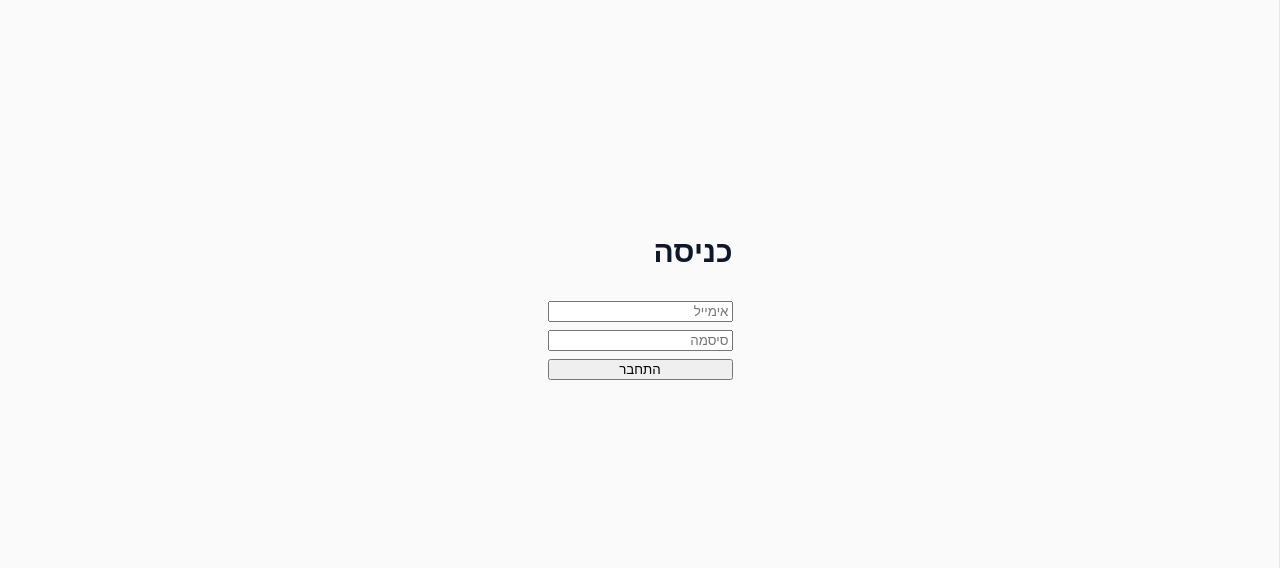
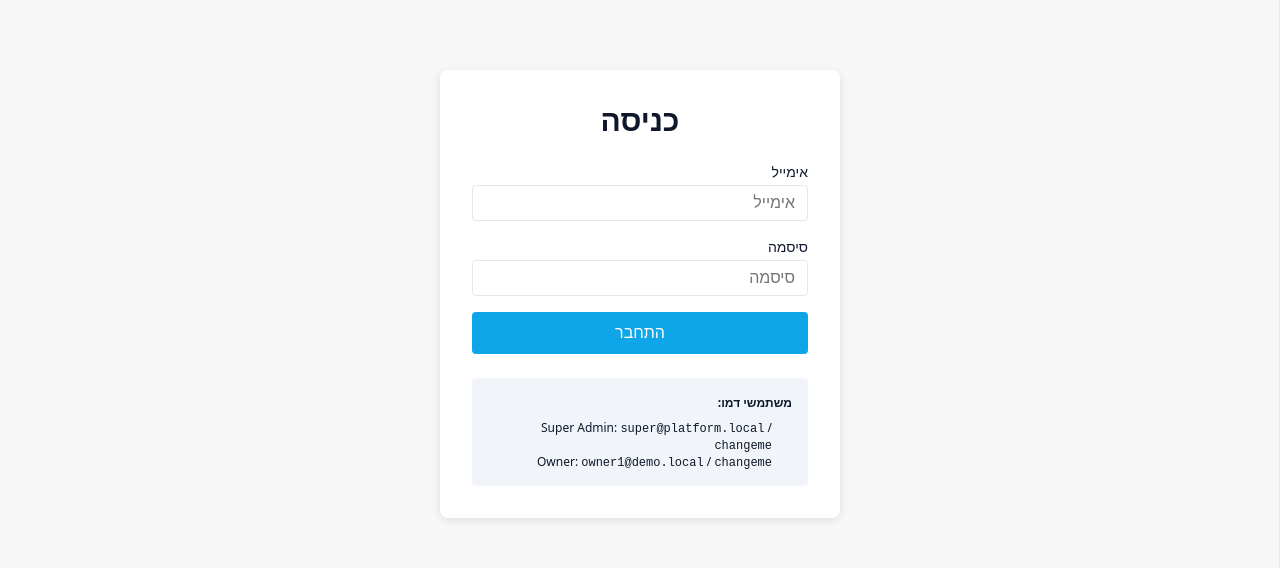
Before and after one commit to aviviweb/furniture-shop, a Next.js app in the folder apps/web/: page /login in a window 1280 px wide. Shown: the part 145-713 px from the top of the page. Built offline with nearby package versions, Linux system fonts and the light colour scheme; no server answers.

Commit message:
Fix login page and add JWT authentication to API calls

```diff
--- a/apps/web/app/login/page.tsx
+++ b/apps/web/app/login/page.tsx
@@ -1,12 +1,120 @@
+"use client";
+import { useState } from 'react';
+import { useRouter } from 'next/navigation';
+import { apiPost } from '../../lib/api';
+import { showToast } from '../toast';
+
 export default function LoginPage() {
+  const router = useRouter();
+  const [email, setEmail] = useState('');
+  const [password, setPassword] = useState('');
+  const [loading, setLoading] = useState(false);
+
+  const handleSubmit = async (e: React.FormEvent) => {
+    e.preventDefault();
+    setLoading(true);
+
+    try {
+      const response = await apiPost<{ token: string; role: string }>('/auth/login', {
+        email,
+        password,
+      });
+
+      // Save token to localStorage
+      localStorage.setItem('token', response.token);
+      localStorage.setItem('role', response.role);
+
+      showToast('התחברת בהצלחה!');
+
+      // Redirect to dashboard
+      router.push('/');
+    } catch (error: any) {
+      console.error('Login failed:', error);
+      showToast(error?.message || 'שגיאה בהתחברות. בדוק את האימייל והסיסמה.');
+    } finally {
+      setLoading(false);
+    }
+  };
+
   return (
-    <div className="min-h-screen flex items-center justify-center">
-      <form method="post" action="#" style={{ display: 'grid', gap: 8 }}>
-        <h2 className="text-3xl">כניסה</h2>
-        <input name="email" placeholder="אימייל" />
-        <input name="password" type="password" placeholder="סיסמה" />
-        <button type="submit">התחבר</button>
-      </form>
+    <div className="min-h-screen flex items-center justify-center" style={{ background: '#f7f7f7' }}>
+      <div style={{
+        background: '#fff',
+        padding: 32,
+        borderRadius: 8,
+        boxShadow: '0 2px 8px rgba(0,0,0,0.1)',
+        minWidth: 320,
+        maxWidth: 400
+      }}>
+        <h2 className="text-3xl" style={{ marginTop: 0, marginBottom: 24, textAlign: 'center' }}>כניסה</h2>
+        <form onSubmit={handleSubmit} style={{ display: 'grid', gap: 16 }}>
+          <div>
+            <label style={{ display: 'block', marginBottom: 4, fontSize: 14, fontWeight: 500 }}>
+              אימייל
+            </label>
+            <input
+              type="email"
+              name="email"
+              value={email}
+              onChange={(e) => setEmail(e.target.value)}
+              placeholder="אימייל"
+              required
+              style={{
+                width: '100%',
+                padding: '8px 12px',
+                border: '1px solid #e5e7eb',
+                borderRadius: 4,
+                fontSize: 16,
+              }}
+            />
+          </div>
+          <div>
+            <label style={{ display: 'block', marginBottom: 4, fontSize: 14, fontWeight: 500 }}>
+              סיסמה
+            </label>
+            <input
+              type="password"
+              name="password"
+              value={password}
+              onChange={(e) => setPassword(e.target.value)}
+              placeholder="סיסמה"
+              required
+              style={{
+                width: '100%',
+                padding: '8px 12px',
+                border: '1px solid #e5e7eb',
+                borderRadius: 4,
+                fontSize: 16,
+              }}
+            />
+          </div>
+          <button
+            type="submit"
+            disabled={loading}
+            style={{
+              width: '100%',
+              padding: '12px',
+              background: loading ? '#94a3b8' : '#0ea5e9',
+              color: '#fff',
+              border: 'none',
+              borderRadius: 4,
+              fontSize: 16,
+              fontWeight: 500,
+              cursor: loading ? 'not-allowed' : 'pointer',
+            }}
+          >
+            {loading ? 'מתחבר...' : 'התחבר'}
+          </button>
+        </form>
+
+        <div style={{ marginTop: 24, padding: 16, background: '#f1f5f9', borderRadius: 4, fontSize: 12 }}>
+          <strong>משתמשי דמו:</strong>
+          <ul style={{ margin: '8px 0 0 0', paddingRight: 20, listStyle: 'none' }}>
+            <li>Super Admin: <code>super@platform.local</code> / <code>changeme</code></li>
+            <li>Owner: <code>owner1@demo.local</code> / <code>changeme</code></li>
+          </ul>
+        </div>
+      </div>
     </div>
   );
 }
--- a/apps/web/lib/api.ts
+++ b/apps/web/lib/api.ts
@@ -10,13 +10,55 @@ function getTenantIdForApi(): string {
   return getTenantId();
 }
 
+/**
+ * Get JWT token from localStorage
+ */
+function getAuthToken(): string | null {
+  if (typeof window === 'undefined') return null;
+  return localStorage.getItem('token');
+}
+
+/**
+ * Get headers for API calls (includes auth token if available)
+ */
+function getApiHeaders(tenantId: string): HeadersInit {
+  const headers: HeadersInit = {
+    'Content-Type': 'application/json',
+    'x-tenant-id': tenantId,
+  };
+
+  const token = getAuthToken();
+  if (token) {
+    headers['Authorization'] = `Bearer ${token}`;
+  }
+
+  return headers;
+}
+
 export async function apiGet<T>(path: string, tenantId?: string): Promise<T> {
   try {
     const tid = tenantId || getTenantIdForApi();
+    const token = getAuthToken();
+    const headers: HeadersInit = { 'x-tenant-id': tid };
+    if (token) {
+      headers['Authorization'] = `Bearer ${token}`;
+    }
+
     const res = await fetch(`${API_BASE}${path}`, {
       cache: 'no-store',
-      headers: { 'x-tenant-id': tid }
+      headers
     });
+
+    if (res.status === 401) {
+      // Unauthorized - clear token and redirect to login
+      if (typeof window !== 'undefined') {
+        localStorage.removeItem('token');
+        localStorage.removeItem('role');
+        window.location.href = '/login';
+      }
+      throw new Error('נדרשת התחברות מחדש');
+    }
+
     if (!res.ok) {
       const errorText = await res.text();
       console.error('API GET error:', errorText);
@@ -32,14 +74,23 @@ export async function apiGet<T>(path: string, tenantId?: string): Promise<T> {
 export async function apiPost<T>(path: string, body: any, tenantId?: string): Promise<T> {
   try {
     const tid = tenantId || getTenantIdForApi();
+    const headers = getApiHeaders(tid);
+
     const res = await fetch(`${API_BASE}${path}`, {
       method: 'POST',
-      headers: {
-        'Content-Type': 'application/json',
-        'x-tenant-id': tid
-      },
+      headers,
       body: JSON.stringify(body),
     });
+
+    if (res.status === 401) {
+      if (typeof window !== 'undefined') {
+        localStorage.removeItem('token');
+        localStorage.removeItem('role');
+        window.location.href = '/login';
+      }
+      throw new Error('נדרשת התחברות מחדש');
+    }
+
     if (!res.ok) {
       const errorText = await res.text();
       console.error('API POST error:', errorText);
@@ -55,14 +106,23 @@ export async function apiPost<T>(path: string, body: any, tenantId?: string): Pr
 export async function apiPatch<T>(path: string, body: any, tenantId?: string): Promise<T> {
   try {
     const tid = tenantId || getTenantIdForApi();
+    const headers = getApiHeaders(tid);
+
     const res = await fetch(`${API_BASE}${path}`, {
       method: 'PATCH',
-      headers: {
-        'Content-Type': 'application/json',
-        'x-tenant-id': tid
-      },
+      headers,
       body: JSON.stringify(body),
     });
+
+    if (res.status === 401) {
+      if (typeof window !== 'undefined') {
+        localStorage.removeItem('token');
+        localStorage.removeItem('role');
+        window.location.href = '/login';
+      }
+      throw new Error('נדרשת התחברות מחדש');
+    }
+
     if (!res.ok) {
       const errorText = await res.text();
       console.error('API PATCH error:', errorText);
@@ -78,13 +138,22 @@ export async function apiPatch<T>(path: string, body: any, tenantId?: string): P
 export async function apiDelete<T>(path: string, tenantId?: string): Promise<T> {
   try {
     const tid = tenantId || getTenantIdForApi();
+    const headers = getApiHeaders(tid);
+
     const res = await fetch(`${API_BASE}${path}`, {
       method: 'DELETE',
-      headers: {
-        'Content-Type': 'application/json',
-        'x-tenant-id': tid
-      },
+      headers,
     });
+
+    if (res.status === 401) {
+      if (typeof window !== 'undefined') {
+        localStorage.removeItem('token');
+        localStorage.removeItem('role');
+        window.location.href = '/login';
+      }
+      throw new Error('נדרשת התחברות מחדש');
+    }
+
     if (!res.ok) {
       const errorText = await res.text();
       console.error('API DELETE error:', errorText);
```
